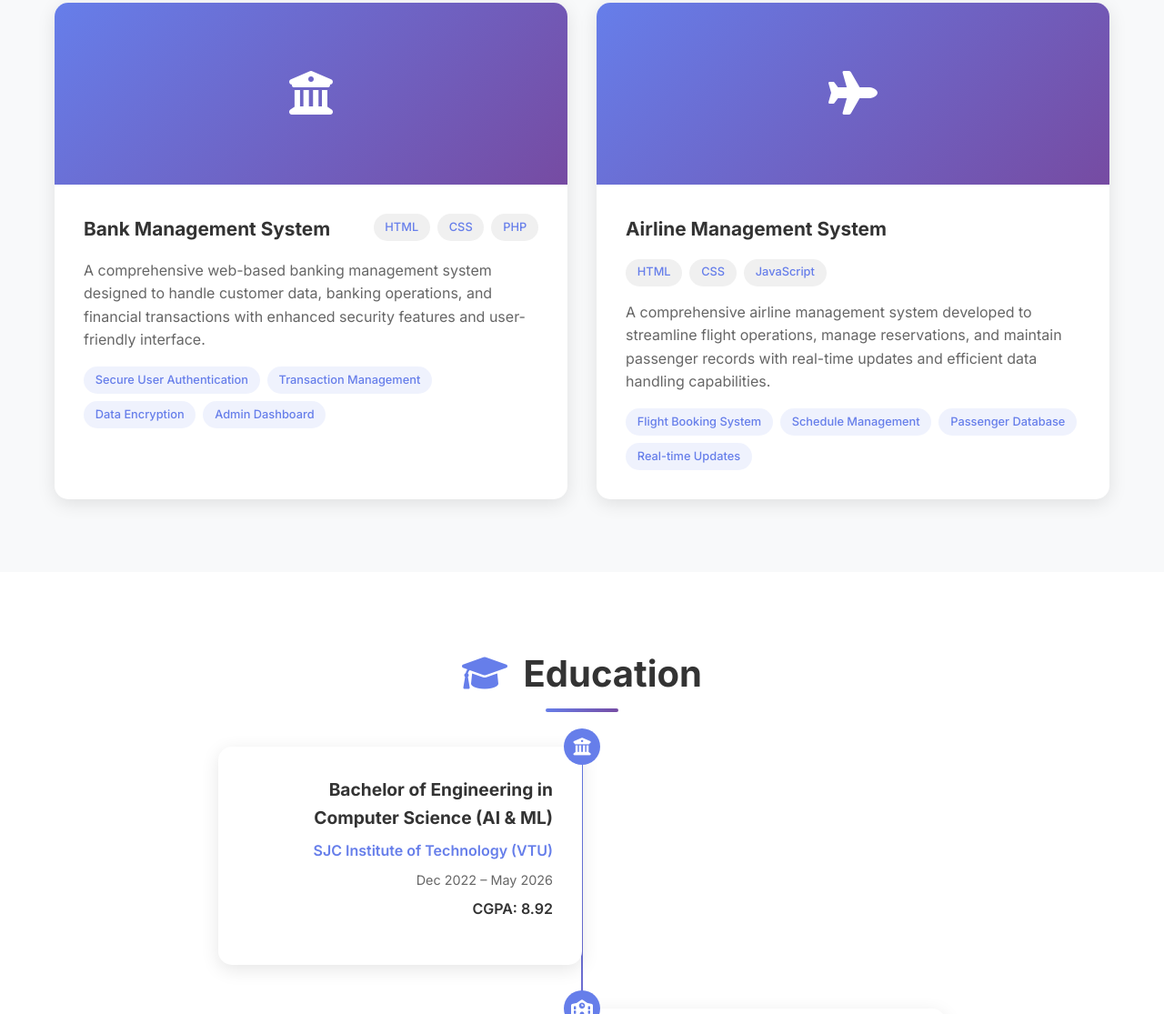
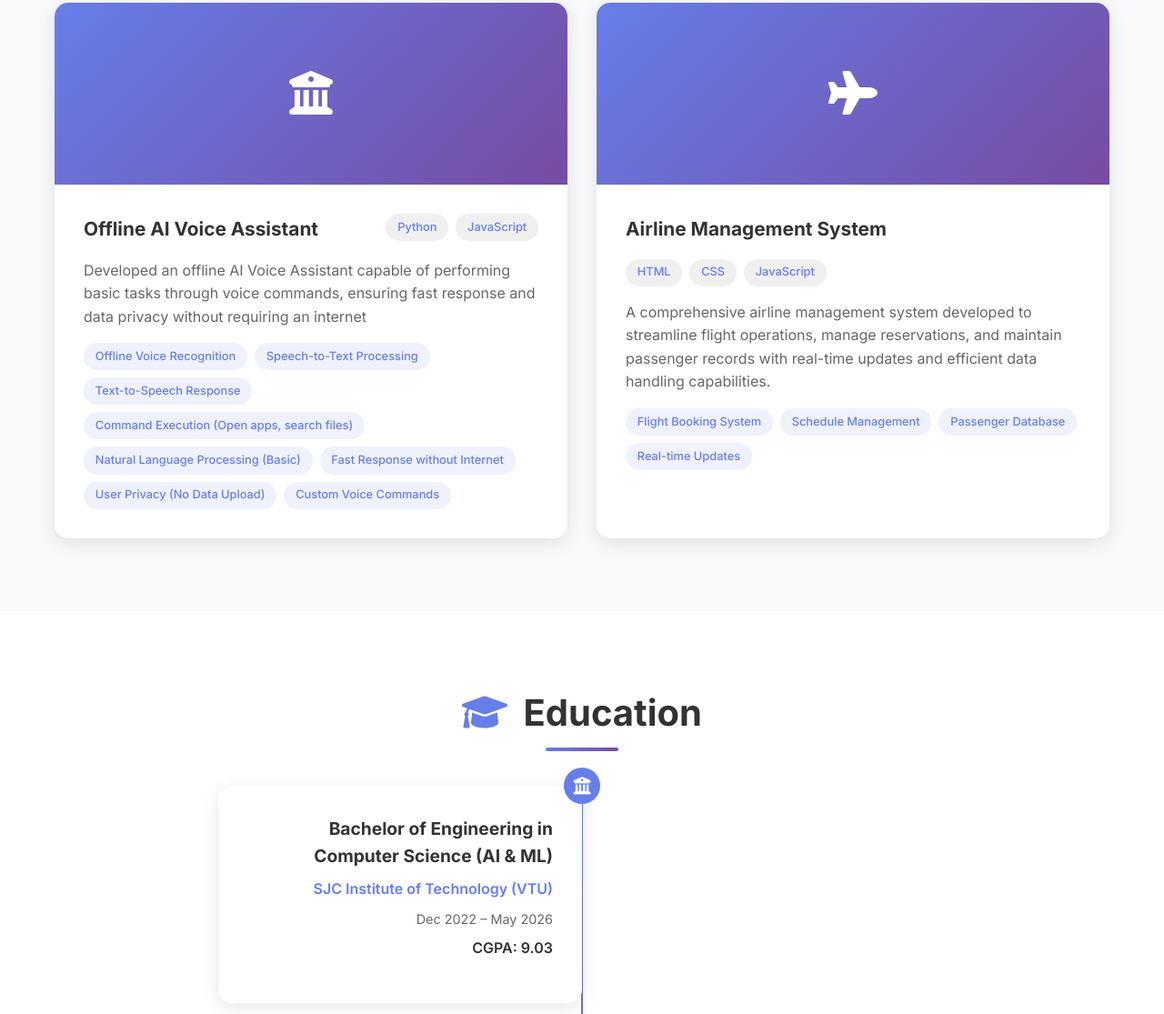
Before and after one commit to Madiha132/madihanaaz-portfolio, a plain HTML site: page index.html in a window 1280 px wide. Shown: the part 2493-3608 px from the top of the page at 91% size. Drawn offline with nearby package versions, Linux system fonts and the light colour scheme.

Commit message:
Update index.html

```diff
--- a/index.html
+++ b/index.html
@@ -112,7 +112,7 @@
                 </div>
                 <div class="about-stats">
                     <div class="stat-item" data-aos="zoom-in" data-aos-delay="300">
-                        <div class="stat-number" data-target="8.92">0</div>
+                        <div class="stat-number" data-target="9.03">0</div>
                         <div class="stat-label">CGPA</div>
                     </div>
                     <div class="stat-item" data-aos="zoom-in" data-aos-delay="400">
@@ -196,19 +196,22 @@
                     </div>
                     <div class="project-content">
                         <div class="project-header">
-                            <h3>Bank Management System</h3>
+                            <h3>Offline AI Voice Assistant</h3>
                             <div class="project-tech">
-                                <span class="tech-tag">HTML</span>
-                                <span class="tech-tag">CSS</span>
-                                <span class="tech-tag">PHP</span>
+                                <span class="tech-tag">Python</span>
+                                <span class="tech-tag">JavaScript</span>
                             </div>
                         </div>
-                        <p>A comprehensive web-based banking management system designed to handle customer data, banking operations, and financial transactions with enhanced security features and user-friendly interface.</p>
+                        <p>Developed an offline AI Voice Assistant capable of performing basic tasks through voice commands, ensuring fast response and data privacy without requiring an internet </p>
                         <div class="project-features">
-                            <span class="feature">Secure User Authentication</span>
-                            <span class="feature">Transaction Management</span>
-                            <span class="feature">Data Encryption</span>
-                            <span class="feature">Admin Dashboard</span>
+                            <span class="feature">Offline Voice Recognition</span>
+                            <span class="feature">Speech-to-Text Processing</span>
+                            <span class="feature">Text-to-Speech Response</span>
+                            <span class="feature">Command Execution (Open apps, search files)</span>
+                            <span class="feature">Natural Language Processing (Basic)</span>
+                            <span class="feature">Fast Response without Internet</span>
+                            <span class="feature">User Privacy (No Data Upload)</span>
+                            <span class="feature">Custom Voice Commands</span>
                         </div>
                     </div>
                 </div>
@@ -261,7 +264,7 @@
                         <h3>Bachelor of Engineering in Computer Science (AI & ML)</h3>
                         <p class="institution">SJC Institute of Technology (VTU)</p>
                         <p class="duration">Dec 2022 – May 2026</p>
-                        <p class="grade">CGPA: 8.92</p>
+                        <p class="grade">CGPA: 9.03</p>
 
                     </div>
                 </div>
```
